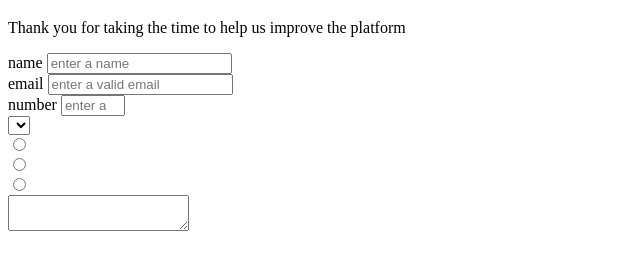
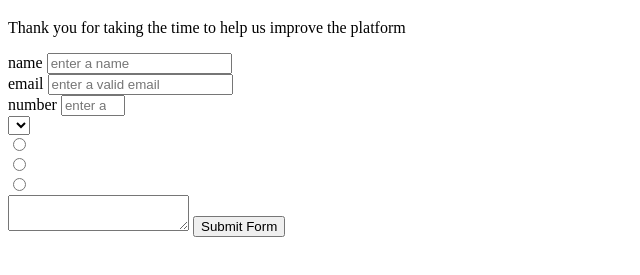
Before and after one commit to ammarkandel/html-css-pro, a plain HTML site: page index.html in a window 1280 px wide. Shown: the part 61-336 px from the top of the page, without its empty margins (0-640 px from the left). Drawn offline with Linux system fonts and the light colour scheme.

Commit message:
added a button

```diff
--- a/index.html
+++ b/index.html
@@ -41,6 +41,7 @@
       <input type="radio" value="third option" name="check" />
       <br />
       <textarea> </textarea>
+      <button id="submit" type="submit">Submit Form</button>
     </form>
     <script src="js/index.js"></script>
   </body>
```
